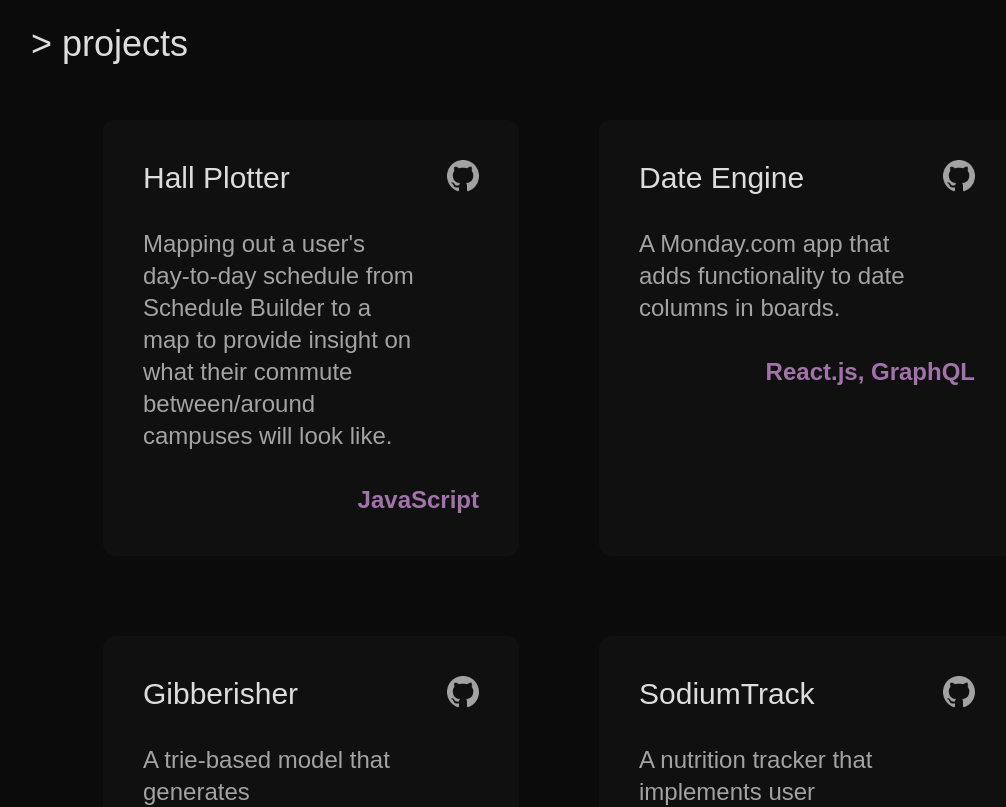
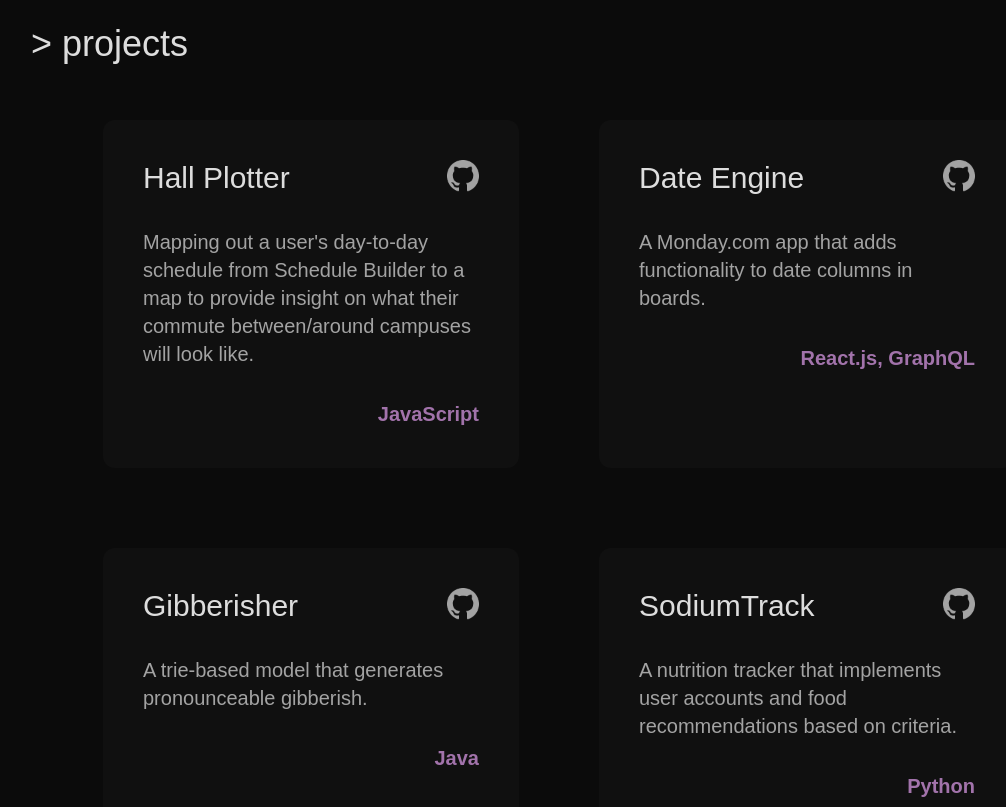
Before and after one commit to joshudd/portfolio, a Next.js app: page / in a window 1280 px wide. Shown: the part 1820-2627 px from the top of the page, without its empty margins (81-1087 px from the left). Built offline with nearby package versions, Linux system fonts and the light colour scheme; a web font is replaced by a local one.

Commit message:
projectcard style fix

```diff
--- a/src/components/ProjectCard.tsx
+++ b/src/components/ProjectCard.tsx
@@ -3,11 +3,11 @@ type project = { name : string, link : string, tech : string, desc : string };
 
 function ProjectCard({ name, link, tech, desc  }: project) {
     return (
-      <div className="m-10 flex flex-1 min-w-min max-w-lg rounded-xl hover:outline-dashed align-middle bg-lighterblack text-grey text-md md:text-2xl">
+      <div className="m-10 flex flex-1 md:min-w-min max-w-lg rounded-xl hover:outline-dashed align-middle bg-lighterblack text-grey text-sm md:text-xl">
         <a target="_blank" href={link}>
         <div className="p-10">
             <div className="mb-8 flex justify-between">
-                <h3 className="text-white text-xl md:text-3xl mr-8 w-64">{name}</h3>
+                <h3 className="text-white text-xl md:text-3xl mr-8 md:w-64">{name}</h3>
                 <div className="flex justify-center items-center h-8 w-8">
                     <Image
                         className="m-4 md:m-6 h-6 md:h-8 w-6 md:w-8 hover:bg-lightblack"
@@ -19,7 +19,7 @@ function ProjectCard({ name, link, tech, desc  }: project) {
                 </div>
             </div>
 
-            <text className="mt-8 mr-16 flex flex-wrap">{desc}</text>
+            <text className="mt-8 flex flex-wrap">{desc}</text>
             <text className="mt-8 text-primary text-right flex justify-end font-bold">{tech}</text>
 
         </div>
```
